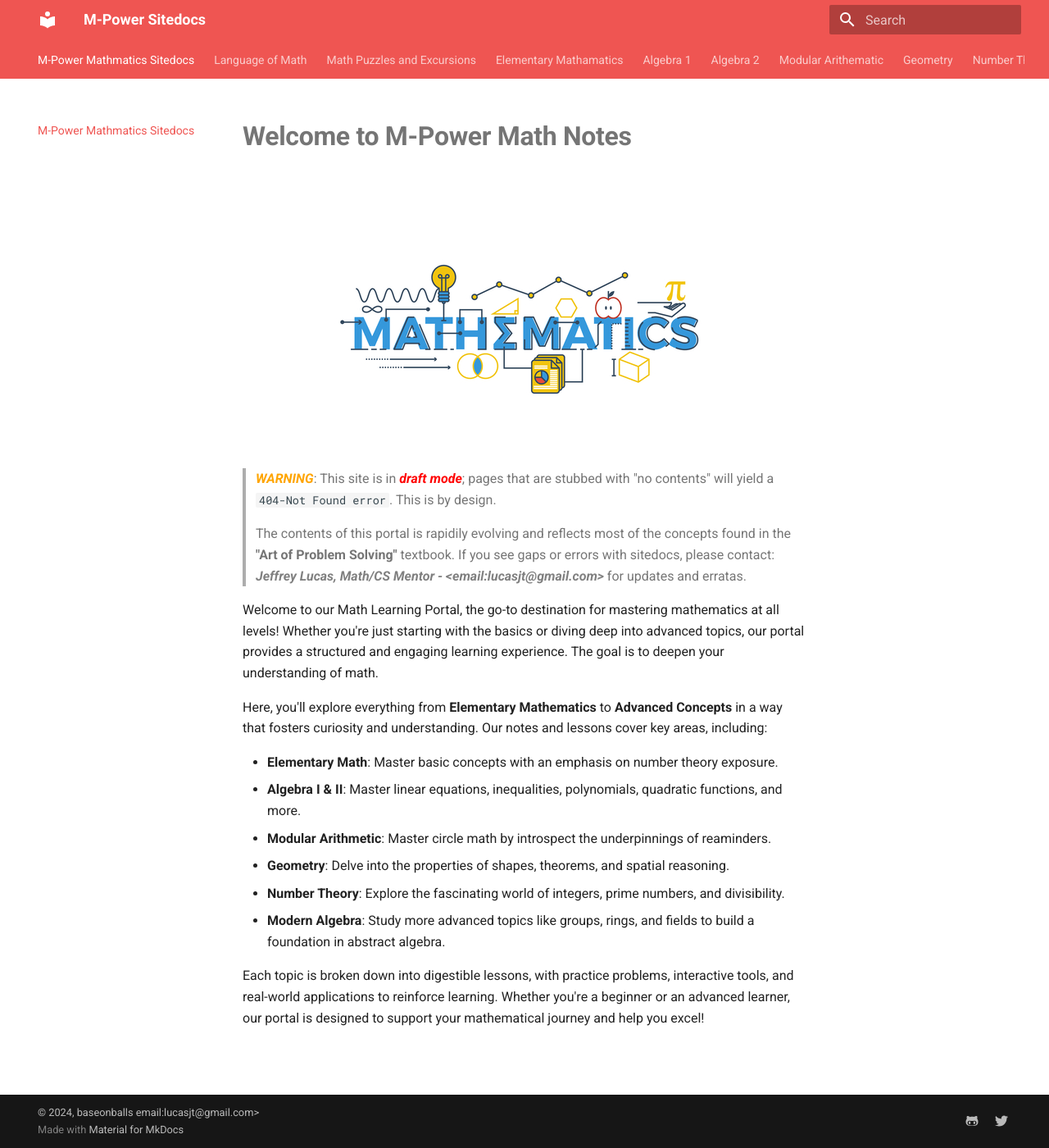
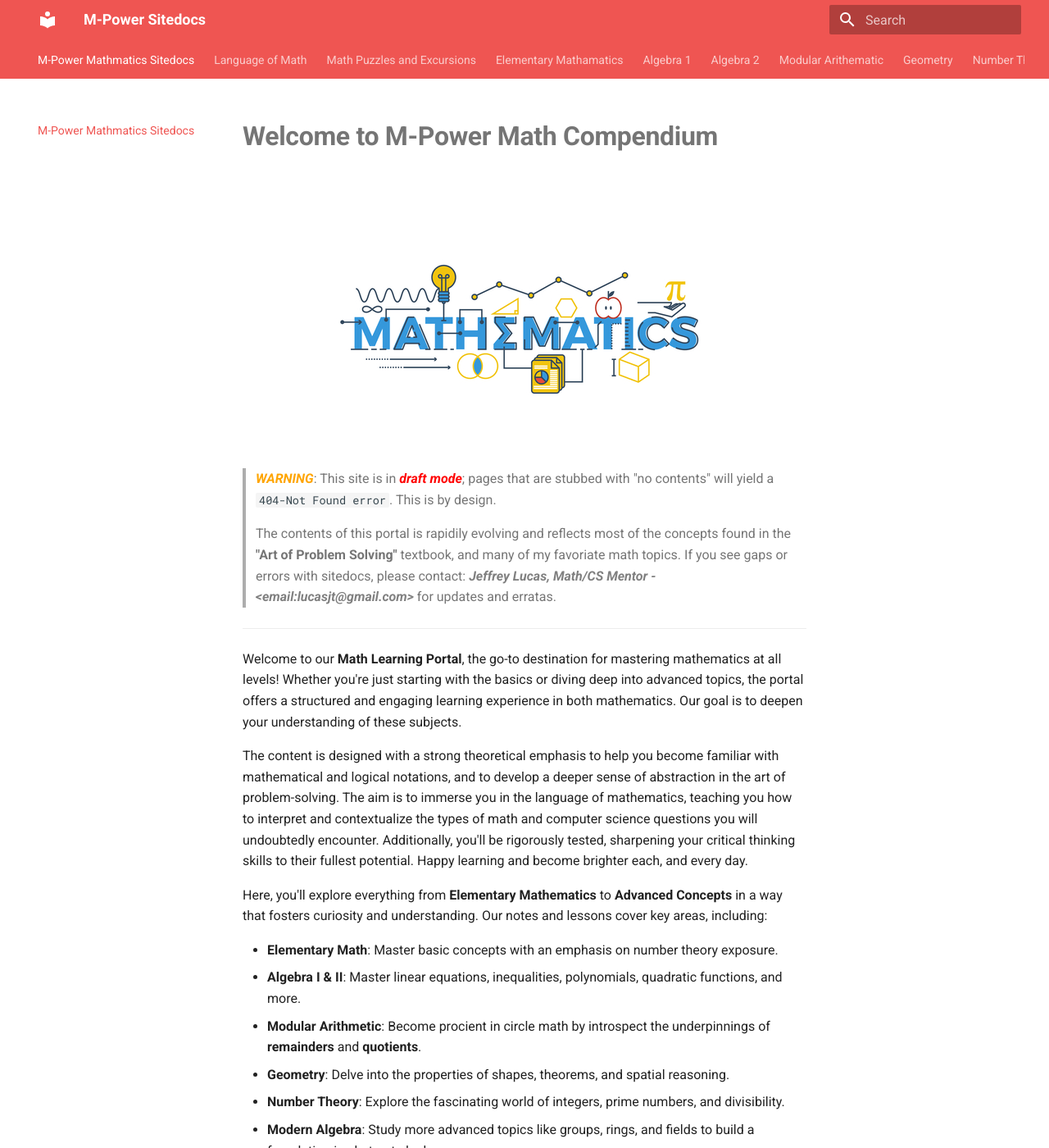
Before and after one commit to baseonballs/mpower-sitedocs, an MkDocs documentation site: the page built from site-docs/index.md, in a window 1280 px wide and 1400 px high. Shown: the whole window at 82% size. Built offline with MkDocs 1.6.1 and Material for MkDocs 9.7.7, drawn with Linux system fonts in a browser that asks for light colours.

Commit message:
fixed intro content

```diff
--- a/site-docs/index.md
+++ b/site-docs/index.md
@@ -1,4 +1,4 @@
-# <b>Welcome to M-Power Math Notes</b>
+# <b>Welcome to M-Power Math Compendium</b>
 
 <div style="text-align: center;">
   <img src="./assets/branding-icons/math-brand.png" alt="sitedocs">
@@ -7,15 +7,19 @@
 >
 > <span style="color: orange; font-weight:bold; font-style: italic">WARNING</span>: This site is in <span style="color: red; font-weight:bold; font-style: italic">draft mode</span>; pages that are stubbed with "no contents" will yield a `404-Not Found error`. This is by design.
 >
-> The contents of this portal is rapidily evolving and reflects most of the concepts found in the **"Art of Problem Solving"** textbook. If you see gaps or errors with sitedocs, please contact: <span style="color: grey; font-weight:bold; font-style: italic">Jeffrey Lucas, Math/CS Mentor - &lt;email:lucasjt@gmail.com&gt;</span> for updates and erratas.
+> The contents of this portal is rapidily evolving and reflects most of the concepts found in the **"Art of Problem Solving"** textbook, and many of my favoriate math topics. If you see gaps or errors with sitedocs, please contact: <span style="color: grey; font-weight:bold; font-style: italic">Jeffrey Lucas, Math/CS Mentor - &lt;email:lucasjt@gmail.com&gt;</span> for updates and erratas.
 
-Welcome to our Math Learning Portal, the go-to destination for mastering mathematics at all levels! Whether you're just starting with the basics or diving deep into advanced topics, our portal provides a structured and engaging learning experience. The goal is to deepen your understanding of math.
+---
+
+Welcome to our **Math Learning Portal**, the go-to destination for mastering mathematics at all levels! Whether you're just starting with the basics or diving deep into advanced topics, the portal offers a structured and engaging learning experience in both mathematics. Our goal is to deepen your understanding of these subjects.
+
+The content is designed with a strong theoretical emphasis to help you become familiar with mathematical and logical notations, and to develop a deeper sense of abstraction in the art of problem-solving. The aim is to immerse you in the language of mathematics, teaching you how to interpret and contextualize the types of math and computer science questions you will undoubtedly encounter. Additionally, you'll be rigorously tested, sharpening your critical thinking skills to their fullest potential. Happy learning and become brighter each, and every day.
 
 Here, you'll explore everything from **Elementary Mathematics** to **Advanced Concepts** in a way that fosters curiosity and understanding. Our notes and lessons cover key areas, including:
 
 - **Elementary Math**: Master basic concepts with an emphasis on number theory exposure.
 - **Algebra I & II**: Master linear equations, inequalities, polynomials, quadratic functions, and more.
-- **Modular Arithmetic**: Master circle math by introspect the underpinnings of reaminders.
+- **Modular Arithmetic**: Become procient in circle math by introspect the underpinnings of **remainders** and **quotients**.
 - **Geometry**: Delve into the properties of shapes, theorems, and spatial reasoning.
 - **Number Theory**: Explore the fascinating world of integers, prime numbers, and divisibility.
 - **Modern Algebra**: Study more advanced topics like groups, rings, and fields to build a foundation in abstract algebra.
```
